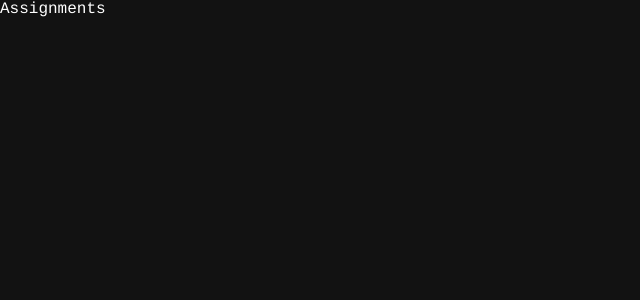
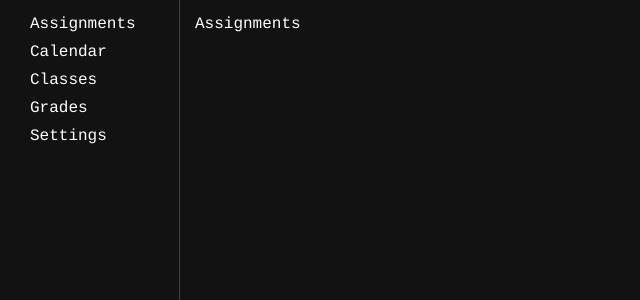
Before and after one commit to KcMllereA/Assignment-Tracker, a React (Vite) app: page / in a window 1280 px wide. Shown: the top 300 px of the page, without its empty margins (0-640 px from the left). Built offline with nearby package versions, Linux system fonts and the light colour scheme.

Commit message:
Setup Navigation

```diff
--- a/src/components/Components.module.css
+++ b/src/components/Components.module.css
@@ -0,0 +1,28 @@
+.navBar {
+    /* background-color: var(--accent-color); */
+    position: fixed;
+    inset: 0;
+    right: unset;
+    width: 180px;
+    border-right: 1px solid var(--border-color);
+}
+
+.navBar ul {
+    margin: 0;
+    padding: 15px 30px;
+    display: grid;
+    gap: 10px;
+    list-style: none;
+}
+
+.navBar a {
+    text-decoration: none;
+    color: var(--text-color);
+}
+
+.main {
+    position: absolute;
+    inset: 0;
+    left: 180px;
+    padding: 15px;
+}
--- /dev/null
+++ b/src/components/NavBar.jsx
@@ -0,0 +1,30 @@
+import { Link } from "react-router-dom";
+
+import styles from "./Components.module.css";
+
+export default function NavBar({ children }) {
+    return (
+        <>
+            <nav class={styles.navBar}>
+                <ul>
+                    <li>
+                        <Link to="/">Assignments</Link>
+                    </li>
+                    <li>
+                        <Link to="/calendar">Calendar</Link>
+                    </li>
+                    <li>
+                        <Link to="/classes">Classes</Link>
+                    </li>
+                    <li>
+                        <Link to="/grades">Grades</Link>
+                    </li>
+                    <li>
+                        <Link to="/settings">Settings</Link>
+                    </li>
+                </ul>
+            </nav>
+            <main class={styles.main}>{children}</main>
+        </>
+    );
+}
--- a/src/index.css
+++ b/src/index.css
@@ -2,6 +2,7 @@
     --background-color: #121212;
     --text-color: #fff;
     --accent-color: #bf5700;
+    --border-color: #404040;
 }
 
 * {
--- a/src/main.jsx
+++ b/src/main.jsx
@@ -1,6 +1,6 @@
 import { StrictMode } from "react";
 import { createRoot } from "react-dom/client";
-import { createBrowserRouter, createHashRouter, RouterProvider, Navigate } from "react-router-dom";
+import { BrowserRouter, HashRouter, Routes, Route, Navigate } from "react-router-dom";
 
 import Assignments from "./pages/Assignments/Assignments";
 import Calendar from "./pages/Calendar/Calendar";
@@ -9,16 +9,7 @@ import Grades from "./pages/Grades/Grades";
 import Settings from "./pages/Settings/Settings";
 
 import "./index.css";
-
-const routes = [
-    { path: "/", element: <Assignments /> },
-    { path: "/calendar", element: <Calendar /> },
-    { path: "/classes", element: <Classes /> },
-    { path: "/grades", element: <Grades /> },
-    { path: "/settings", element: <Settings /> },
-
-    { path: "*", element: <Navigate to="/" replace /> }
-];
+import NavBar from "./components/NavBar";
 
 const isHash = import.meta.env.MODE === "github";
 
@@ -32,10 +23,22 @@ if (isHash) {
     }
 }
 
-const router = isHash ? createHashRouter(routes) : createBrowserRouter(routes, { basename: import.meta.env.BASE_URL });
+const Router = isHash ? HashRouter : BrowserRouter;
 
 createRoot(document.getElementById("root")).render(
     <StrictMode>
-        <RouterProvider router={router} />
+        <Router basename={isHash ? undefined : import.meta.env.BASE_URL}>
+            <NavBar>
+                <Routes>
+                    <Route path="/" element={<Assignments />} />
+                    <Route path="/calendar" element={<Calendar />} />
+                    <Route path="/classes" element={<Classes />} />
+                    <Route path="/grades" element={<Grades />} />
+                    <Route path="/settings" element={<Settings />} />
+
+                    <Route path="*" element={<Navigate to="/" replace />} />
+                </Routes>
+            </NavBar>
+        </Router>
     </StrictMode>
 );
```
